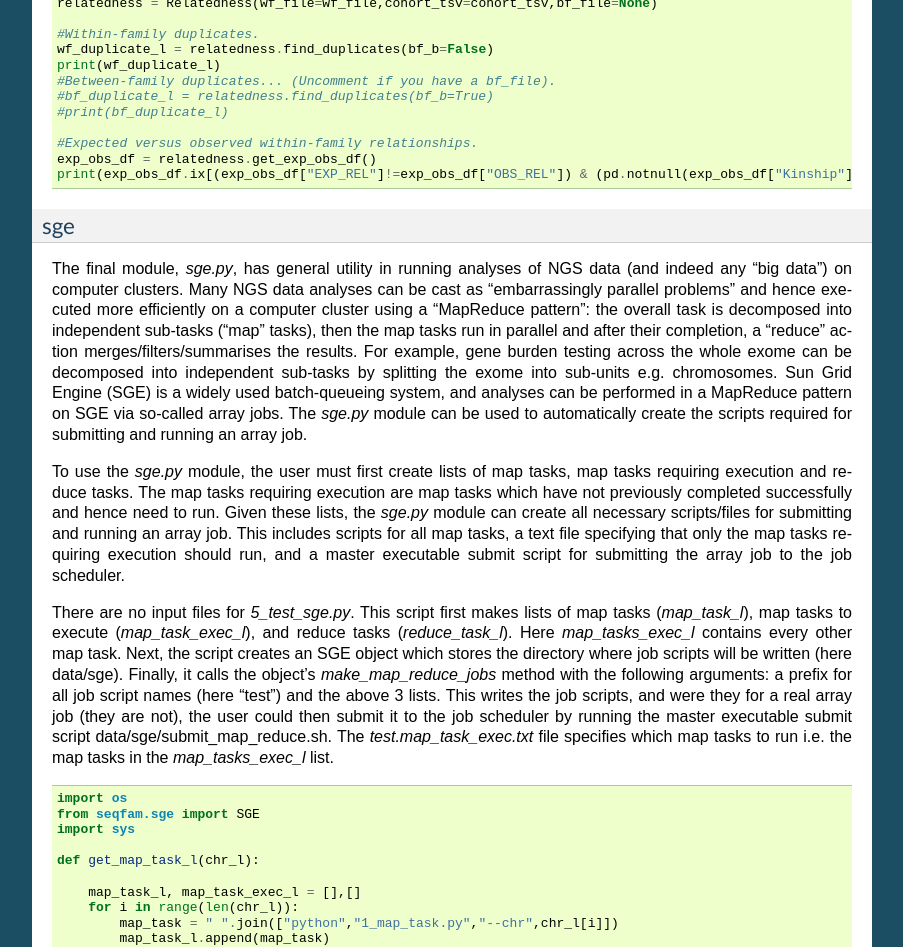
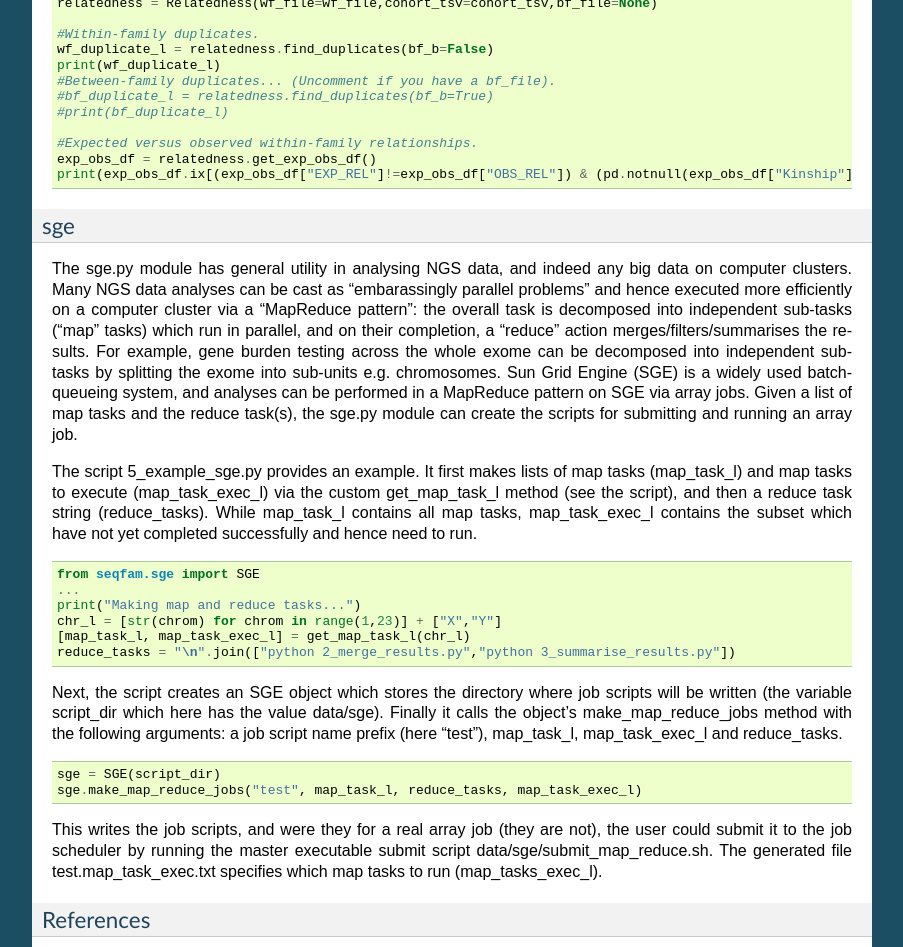
Before and after one commit to mframpton/seqfam, a Sphinx documentation site: the page built from docs/tutorial_and_api.rst, in a window 1280 px wide and 1400 px high, scrolled down 7115 px. Shown: the top 947 px of the window, without its empty margins (198-1101 px from the left). Built offline with Sphinx 7.4.7, drawn with Linux system fonts in a browser that asks for light colours; cross-references to code outside the pages are shown as plain code; some of the changed text lies outside the part shown; grey boxes are pictures that could not be loaded.

Commit message:
SGE section of tutorial simplified.

```diff
--- a/docs/tutorial_and_api.rst
+++ b/docs/tutorial_and_api.rst
@@ -305,60 +305,29 @@ Finally, the script prints the sample pairs which have a different expected and
 sge
 ===
 
-The final module, *sge.py*, has general utility in running analyses of NGS data (and indeed any “big data”) on computer clusters.
-Many NGS data analyses can be cast as “embarrassingly parallel problems” and hence executed more efficiently on a computer cluster using a “MapReduce pattern”: the overall task is decomposed into independent sub-tasks (“map” tasks), then the map tasks run in parallel and after their completion, a “reduce” action merges/filters/summarises the results.
-For example, gene burden testing across the whole exome can be decomposed into independent sub-tasks by splitting the exome into sub-units e.g. chromosomes.
-Sun Grid Engine (SGE) is a widely used batch-queueing system, and analyses can be performed in a MapReduce pattern on SGE via so-called array jobs.
-The *sge.py* module can be used to automatically create the scripts required for submitting and running an array job.
+The sge.py module has general utility in analysing NGS data, and indeed any big data on computer clusters. Many NGS data analyses can be cast as "embarassingly parallel problems" and hence executed more efficiently on a computer cluster via a "MapReduce pattern": the overall task is decomposed into independent sub-tasks ("map" tasks) which run in parallel, and on their completion, a "reduce" action merges/filters/summarises the results. For example, gene burden testing across the whole exome can be decomposed into independent sub-tasks by splitting the exome into sub-units e.g. chromosomes. Sun Grid Engine (SGE) is a widely used batch-queueing system, and analyses can be performed in a MapReduce pattern on SGE via array jobs. Given a list of map tasks and the reduce task(s), the sge.py module can create the scripts for submitting and running an array job.
 
-To use the *sge.py* module, the user must first create lists of map tasks, map tasks requiring execution and reduce tasks.
-The map tasks requiring execution are map tasks which have not previously completed successfully and hence need to run.
-Given these lists, the *sge.py* module can create all necessary scripts/files for submitting and running an array job.
-This includes scripts for all map tasks, a text file specifying that only the map tasks requiring execution should run, and a master executable submit script for submitting the array job to the job scheduler.
-
-There are no input files for *5_test_sge.py*. This script first makes lists of map tasks (*map_task_l*), map tasks to execute (*map_task_exec_l*), and reduce tasks (*reduce_task_l*).
-Here *map_tasks_exec_l* contains every other map task.
-Next, the script creates an SGE object which stores the directory where job scripts will be written (here data/sge).
-Finally, it calls the object’s *make_map_reduce_jobs* method with the following arguments: a prefix for all job script names (here “test”) and the above 3 lists.
-This writes the job scripts, and were they for a real array job (they are not), the user could then submit it to the job scheduler by running the master executable submit script data/sge/submit_map_reduce.sh.
-The *test.map_task_exec.txt* file specifies which map tasks to run i.e. the map tasks in the *map_tasks_exec_l* list.
+The script 5_example_sge.py provides an example.
+It first makes lists of map tasks (map_task_l) and map tasks to execute (map_task_exec_l) via the custom get_map_task_l method (see the script), and then a reduce task string (reduce_tasks).
+While map_task_l contains all map tasks, map_task_exec_l contains the subset which have not yet completed successfully and hence need to run.
 
 .. code-block:: python
 
-   import os
    from seqfam.sge import SGE
-   import sys
+   ...
+   print("Making map and reduce tasks...")
+   chr_l = [str(chrom) for chrom in range(1,23)] + ["X","Y"]
+   [map_task_l, map_task_exec_l] = get_map_task_l(chr_l)
+   reduce_tasks = "\n".join(["python 2_merge_results.py","python 3_summarise_results.py"])
 
-   def get_map_task_l(chr_l):
+Next, the script creates an SGE object which stores the directory where job scripts will be written (the variable script_dir which here has the value data/sge). Finally it calls the object's make_map_reduce_jobs method with the following arguments: a job script name prefix (here "test"), map_task_l, map_task_exec_l and reduce_tasks.
 
-       map_task_l, map_task_exec_l = [],[]
-       for i in range(len(chr_l)):
-           map_task = " ".join(["python","1_map_task.py","--chr",chr_l[i]])
-           map_task_l.append(map_task)
-           #The user can replace the if condition with one confirming output for the map task is absent, and hence it should be in map_task_exec_l.
-           if i % 2 == 0:
-               map_task_exec_l.append(map_task)
+.. code-block:: python
 
-       return [map_task_l,map_task_exec_l]
+   sge = SGE(script_dir)
+   sge.make_map_reduce_jobs("test", map_task_l, reduce_tasks, map_task_exec_l)
 
-   #Set the script and data directory.'''
-   data_dir = os.path.abspath(os.path.join(os.path.dirname(os.path.abspath(__file__)),"..","data"))
-   script_dir = os.path.join(data_dir,"sge")
-   if not os.path.exists(script_dir):
-       os.makedirs(script_dir)
-   data_dir = os.path.join(data_dir,"sge")
-
-   chr_l = [str(chrom) for chrom in range(1,23)] + ["X","Y"]
-   print("Making map tasks...")
-   [map_task_l, map_task_exec_l] = get_map_task_l(chr_l)
-   print("Making reduce tasks...")
-   reduce_task_l = [" ".join(["python","2_merge_results.py"])]
-   reduce_task_l.append(" ".join(["python","3_summarise_results.py"]))
-   reduce_task = "\n".join(reduce_task_l)
-
-   print("Writing job scripts...")
-   sge = SGE(script_dir)
-   sge.make_map_reduce_jobs("test", map_task_l, reduce_task, map_task_exec_l)
+This writes the job scripts, and were they for a real array job (they are not), the user could submit it to the job scheduler by running the master executable submit script data/sge/submit_map_reduce.sh. The generated file test.map_task_exec.txt specifies which map tasks to run (map_tasks_exec_l).
 
 References
 ==========
```
